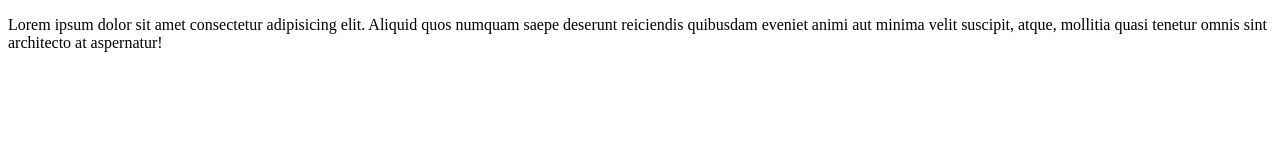
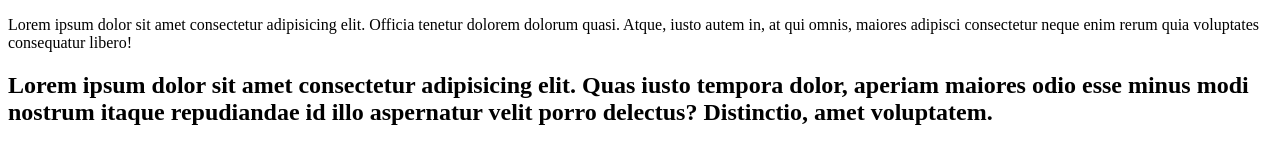
Before and after one commit to yasyir90/latihan-git, a plain HTML site: page index.html in a window 1280 px wide. Drawn offline with Linux system fonts and the light colour scheme.

Commit message:
menghapus paragraf pertama lalu menambahkan paragraf ke 2 serta menambah h2

```diff
--- a/index.html
+++ b/index.html
@@ -7,6 +7,8 @@
     <title>latihan git</title>
 </head>
 <body>
-    <p>Lorem ipsum dolor sit amet consectetur adipisicing elit. Aliquid quos numquam saepe deserunt reiciendis quibusdam eveniet animi aut minima velit suscipit, atque, mollitia quasi tenetur omnis sint architecto at aspernatur!</p>
+    <p>Lorem ipsum dolor sit amet consectetur adipisicing elit. Officia tenetur dolorem dolorum quasi. Atque, iusto autem in, at qui omnis, maiores adipisci consectetur neque enim rerum quia voluptates consequatur libero!</p>
+
+    <h2>Lorem ipsum dolor sit amet consectetur adipisicing elit. Quas iusto tempora dolor, aperiam maiores odio esse minus modi nostrum itaque repudiandae id illo aspernatur velit porro delectus? Distinctio, amet voluptatem.</h2>
 </body>
 </html>
```
